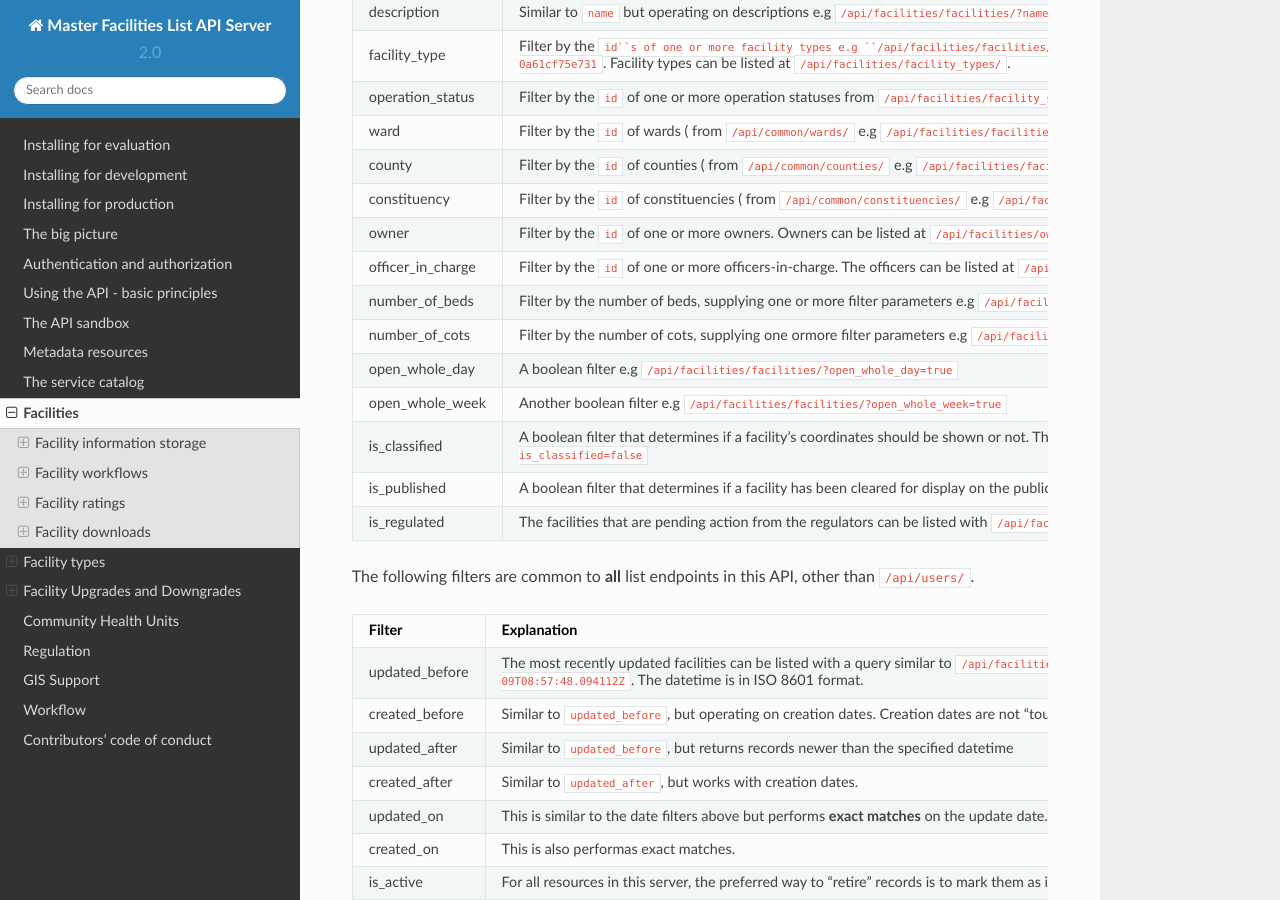
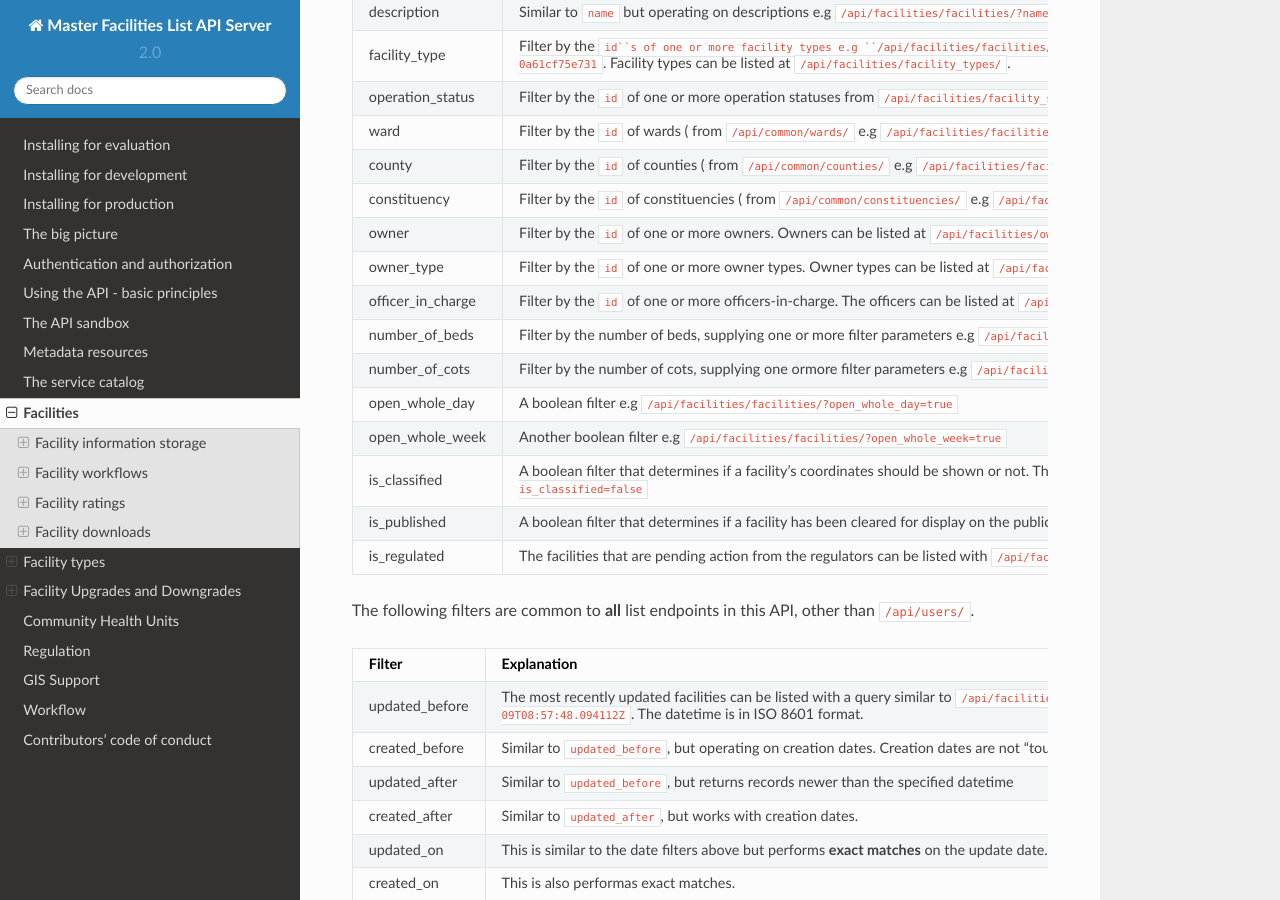
Before and after one commit to MasterFacilityList/mfl_api, a Sphinx documentation site: the page built from docs/10_facilities.rst, in a window 1280 px wide and 900 px high, scrolled down 2009 px. Built offline with Sphinx 7.4.7 and the Read the Docs theme 2.0.0, drawn with Linux system fonts in a browser that asks for light colours.

Commit message:
Update docs

```diff
--- a/docs/10_facilities.rst
+++ b/docs/10_facilities.rst
@@ -90,6 +90,7 @@ ward                 Filter by the ``id`` of wards ( from ``/api/common/wards/``
 county                 Filter by the ``id`` of counties ( from ``/api/common/counties/`` e.g ``/api/facilities/facilities/?county=fa47afa2-a78a-421f-ad9f-55e6cbfc280c`` )
 constituency                 Filter by the ``id`` of constituencies ( from ``/api/common/constituencies/`` e.g ``/api/facilities/facilities/?constituencies=93280ce0-670f-4b96-a449-57d65f0dcace`` )
 owner                Filter by the ``id`` of one or more owners. Owners can be listed at ``/api/facilities/owners/``
+owner_type               Filter by the ``id`` of one or more owner types. Owner types can be listed at ``/api/facilities/owner_types/``
 officer_in_charge    Filter by the ``id`` of one or more officers-in-charge. The officers can be listed at ``/api/facilities/officers/``
 number_of_beds       Filter by the number of beds, supplying one or more filter parameters e.g ``/api/facilities/facilities/?number_of_beds=20,21,22,23,24``
 number_of_cots       Filter by the number of cots, supplying one ormore filter parameters e.g ``/api/facilities/facilities/?number_of_cots=10,11,12``
```
